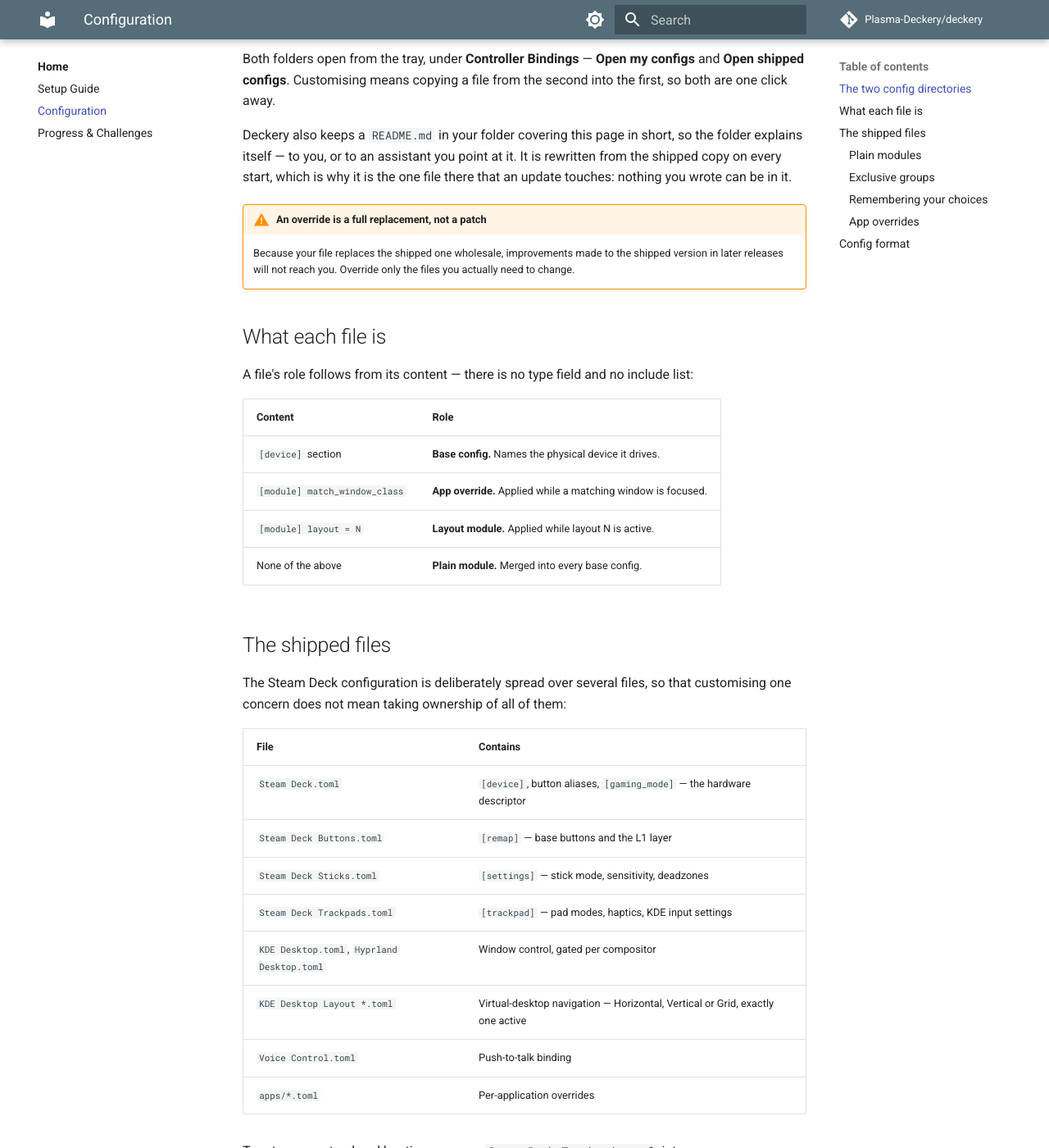
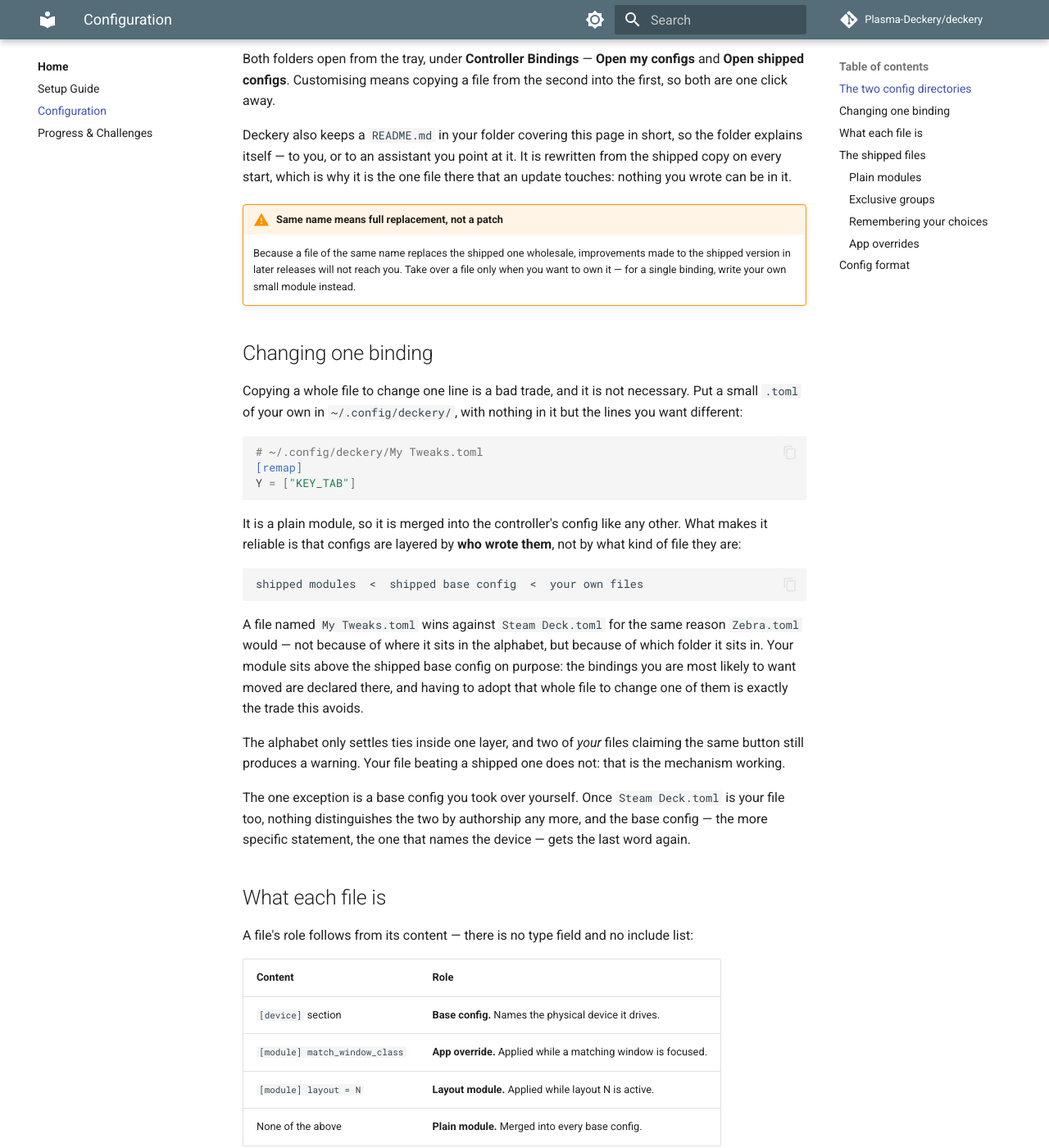
Before and after one commit to Plasma-Deckery/deckery, an MkDocs documentation site: the page built from docs/configuration.md, in a window 1280 px wide and 1400 px high, scrolled down 701 px. Shown: the whole window at 82% size. Built offline with MkDocs 1.6.1 and Material for MkDocs 9.7.7, drawn with Linux system fonts in a browser that asks for light colours; comment, search, counter and statistics services are not loaded; some of the changed text lies outside the part shown.

Commit message:
refactor(configs): fold buttons and sticks back into the base config
Splitting them off bought an update path nobody needed and cost two tray
rows with only one sensible position: switching "Buttons" off leaves a
dead controller. They are what the device does, so they belong in the
file that says what the device is.

What the split was really for — changing one binding without adopting a
whole shipped file — is now the root rule's job: a .toml in
~/.config/deckery/ outranks every shipped file, base config included. The
docs and the shipped README lead with that instead of with copying.

Trackpads stays its own module: "off" is a real answer there, and it is
the file most likely to be taken over wholesale.

````diff
--- a/docs/configuration.md
+++ b/docs/configuration.md
@@ -17,8 +17,30 @@
 
 Deckery also keeps a `README.md` in your folder covering this page in short, so the folder explains itself — to you, or to an assistant you point at it. It is rewritten from the shipped copy on every start, which is why it is the one file there that an update touches: nothing you wrote can be in it.
 
-!!! warning "An override is a full replacement, not a patch"
-    Because your file replaces the shipped one wholesale, improvements made to the shipped version in later releases will not reach you. Override only the files you actually need to change.
+!!! warning "Same name means full replacement, not a patch"
+    Because a file of the same name replaces the shipped one wholesale, improvements made to the shipped version in later releases will not reach you. Take over a file only when you want to own it — for a single binding, write your own small module instead.
+
+## Changing one binding
+
+Copying a whole file to change one line is a bad trade, and it is not necessary. Put a small `.toml` of your own in `~/.config/deckery/`, with nothing in it but the lines you want different:
+
+```toml
+# ~/.config/deckery/My Tweaks.toml
+[remap]
+Y = ["KEY_TAB"]
+```
+
+It is a plain module, so it is merged into the controller's config like any other. What makes it reliable is that configs are layered by **who wrote them**, not by what kind of file they are:
+
+```text
+shipped modules  <  shipped base config  <  your own files
+```
+
+A file named `My Tweaks.toml` wins against `Steam Deck.toml` for the same reason `Zebra.toml` would — not because of where it sits in the alphabet, but because of which folder it sits in. Your module sits above the shipped base config on purpose: the bindings you are most likely to want moved are declared there, and having to adopt that whole file to change one of them is exactly the trade this avoids.
+
+The alphabet only settles ties inside one layer, and two of *your* files claiming the same button still produces a warning. Your file beating a shipped one does not: that is the mechanism working.
+
+The one exception is a base config you took over yourself. Once `Steam Deck.toml` is your file too, nothing distinguishes the two by authorship any more, and the base config — the more specific statement, the one that names the device — gets the last word again.
 
 ## What each file is
 
@@ -33,28 +55,26 @@
 
 ## The shipped files
 
-The Steam Deck configuration is deliberately spread over several files, so that customising one concern does not mean taking ownership of all of them:
+The Steam Deck configuration is split where the split buys something. Buttons, sticks and Gaming Mode sit in the base config together, because a controller without a button layout is a dead controller — there is nothing to gain from switching them off separately. Trackpads and the desktop bindings are their own modules, because "off" is a real answer for both:
 
 | File | Contains |
 |---|---|
-| `Steam Deck.toml` | `[device]`, button aliases, `[gaming_mode]` — the hardware descriptor |
-| `Steam Deck Buttons.toml` | `[remap]` — base buttons and the L1 layer |
-| `Steam Deck Sticks.toml` | `[settings]` — stick mode, sensitivity, deadzones |
+| `Steam Deck.toml` | The controller — `[device]`, aliases, `[gaming_mode]`, `[remap]`, `[settings]` |
 | `Steam Deck Trackpads.toml` | `[trackpad]` — pad modes, haptics, KDE input settings |
 | `KDE Desktop.toml`, `Hyprland Desktop.toml` | Window control, gated per compositor |
 | `KDE Desktop Layout *.toml` | Virtual-desktop navigation — Horizontal, Vertical or Grid, exactly one active |
 | `Voice Control.toml` | Push-to-talk binding |
 | `apps/*.toml` | Per-application overrides |
 
-To retune your trackpad haptics you copy `Steam Deck Trackpads.toml` into `~/.config/deckery/` and edit that one file. Everything else keeps receiving updates.
+To retune your trackpad haptics you copy `Steam Deck Trackpads.toml` into `~/.config/deckery/` and edit that one file — it is the most-tuned config Deckery ships, and the one where owning the whole file is a fair price.
 
-Gaming Mode stays in `Steam Deck.toml` rather than getting its own file: it is a device-level concern, and the merge treats the base config as the sole authority for it — Gaming Mode set in a module would be discarded silently.
+Gaming Mode has to live in `Steam Deck.toml`: the merge treats the base config as the sole authority for it, so Gaming Mode set in a module would be discarded silently.
 
 ### Plain modules
 
-A plain module — `KDE Desktop.toml`, `Voice Control.toml`, `Steam Deck Buttons.toml` — is merged into every base config automatically, just by being in the directory. Delete the file, or switch it off in the tray, and its bindings go with it.
+A plain module — `KDE Desktop.toml`, `Voice Control.toml`, `Steam Deck Trackpads.toml` — is merged into every base config automatically, just by being in the directory. Delete the file, or switch it off in the tray, and its bindings go with it.
 
-The base config sits on top of the stack: anything it binds wins over every module. Among the modules themselves the alphabetically last one wins, and any two modules binding the same button produce a warning — that overlap is a config bug, not a feature.
+The shipped base config sits above the shipped modules: anything it binds wins over what they provide. Your own modules sit above both, as described under [Changing one binding](#changing-one-binding). Within one of those layers the alphabetically last name wins, and two shipped modules binding the same button produce a warning — that overlap is a config bug, not a feature.
 
 A module can declare `requires_compositor` to restrict itself to one desktop environment:
 
````
Also changed, not shown: configs/README.md (+32 -10 lines), docs/projects/makima-deckery/app-config.md (+3 -3 lines), docs/reference/state-json.md (+2 -2 lines), 3 other files.
